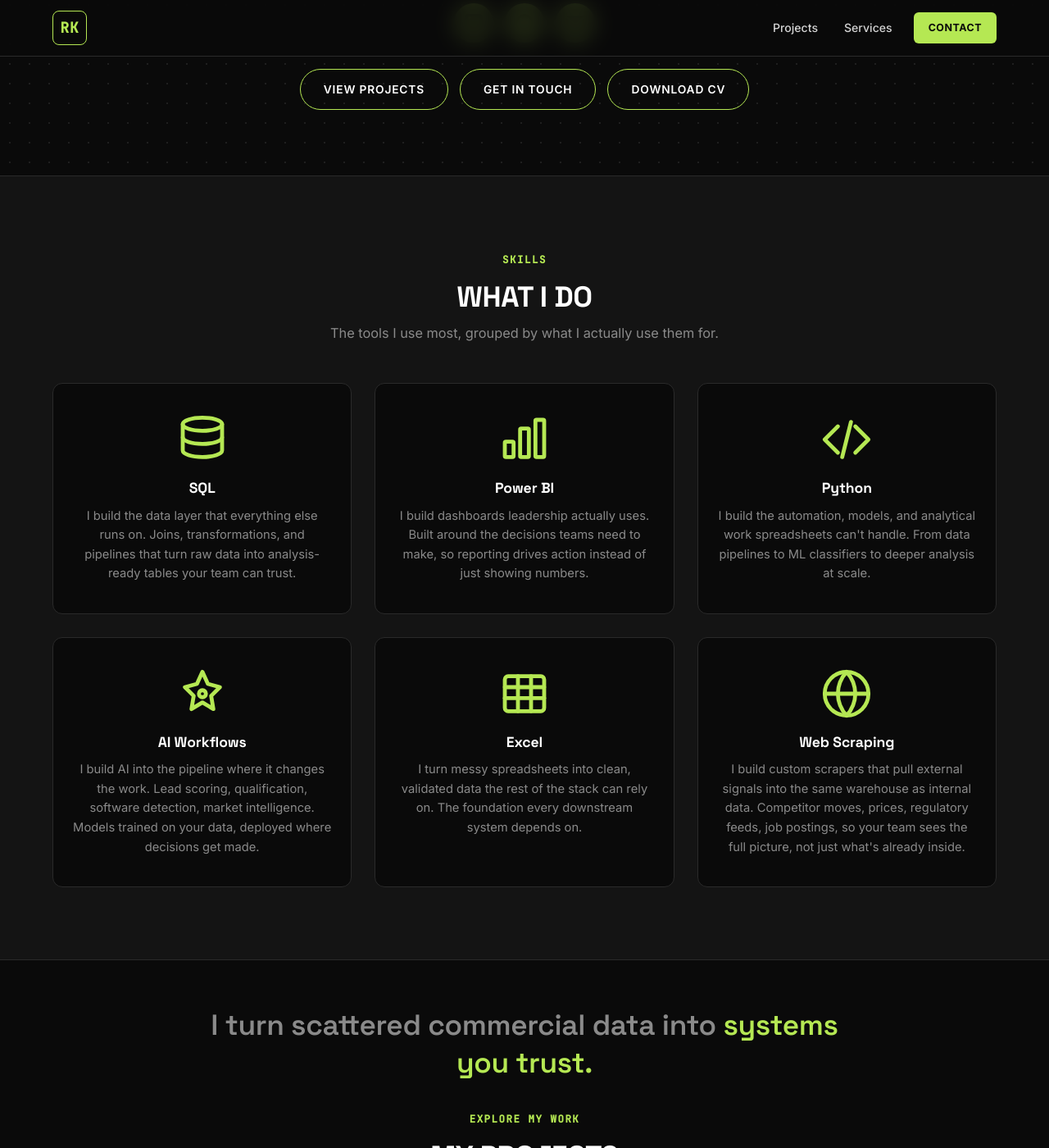
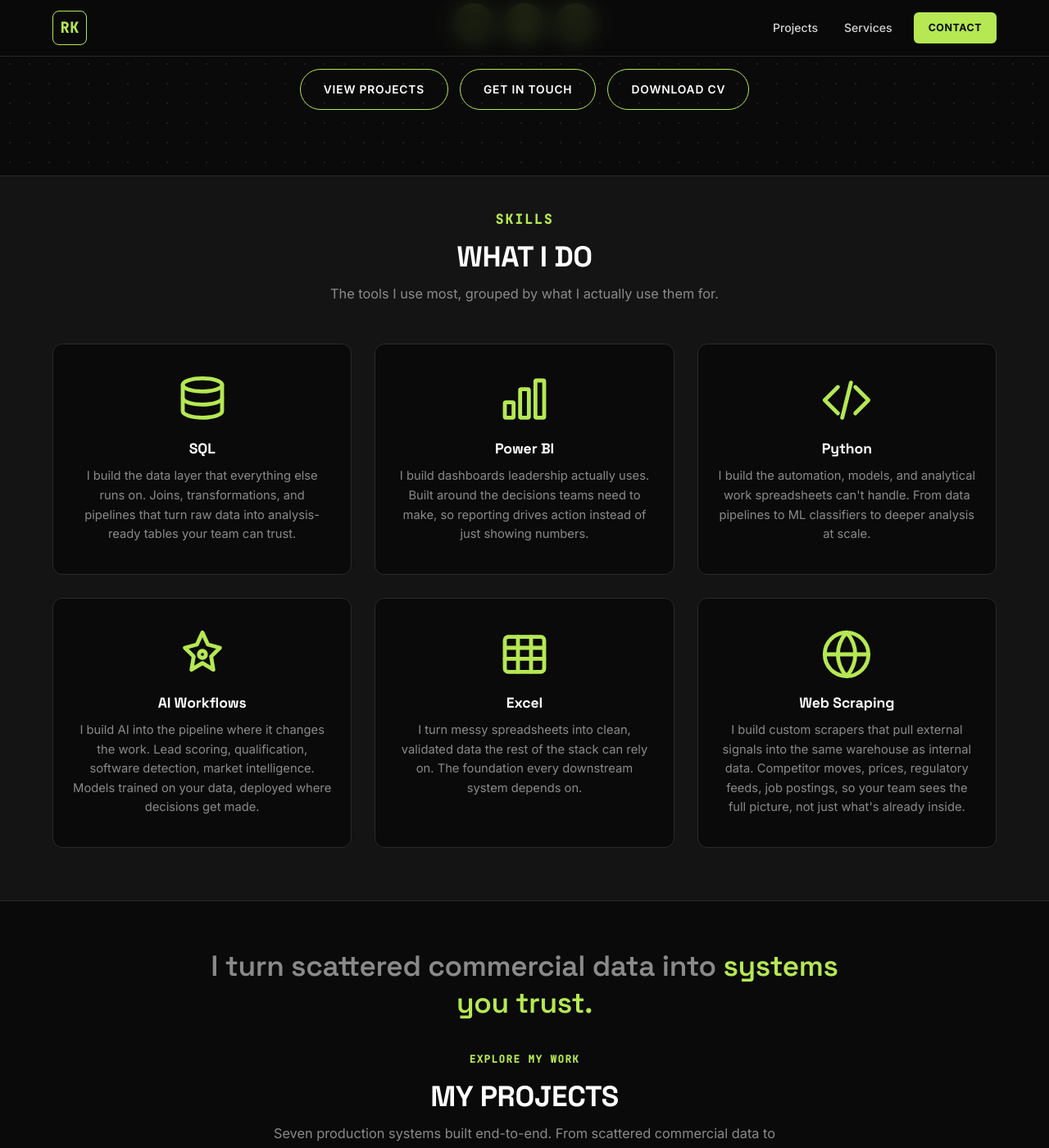
Before and after one commit to rasmuskampmann1998/rasmuskampmann.com, a Jekyll site: the page built from index.md, in a window 1280 px wide and 1400 px high, scrolled down 558 px. Shown: the whole window at 82% size. Built offline with Jekyll 4.4.1, drawn with Linux system fonts in a browser that asks for light colours.

Commit message:
Skills section: bigger eyebrow, tighter top padding
- .eyebrow inside .skills-grid-section: 0.78rem → 1rem so "SKILLS" reads as a proper label, not a tiny chip
- .skills-grid-section: top padding 88px → 40px to shrink the empty space above

```diff
--- a/assets/css/main.scss
+++ b/assets/css/main.scss
@@ -1305,6 +1305,13 @@
   border-top: 1px solid var(--border);
   border-bottom: 1px solid var(--border);
   text-align: center;
+  padding: 40px 0 64px;
+
+  .eyebrow {
+    font-size: 1rem;
+    letter-spacing: 0.14em;
+    margin-bottom: 14px;
+  }
 
   h2 {
     text-align: center;
```
